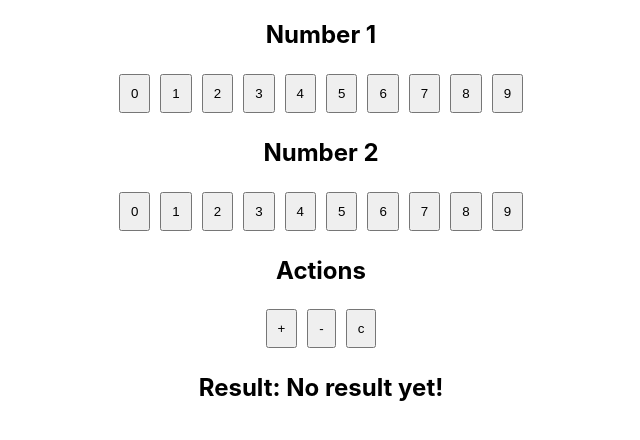
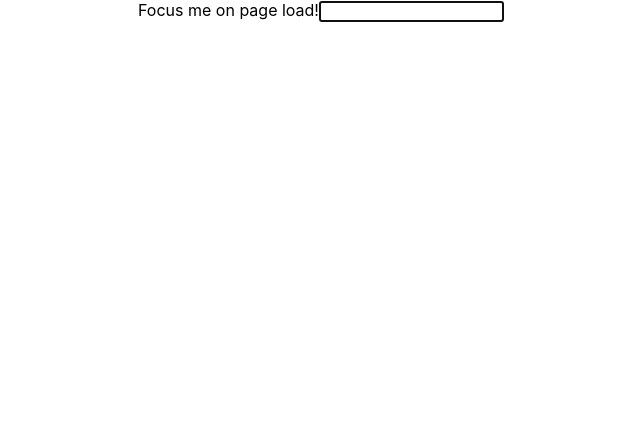
Before and after one commit to best-lucky1030/react-js-code-challenges-linkedin, a React (Create React App) app: page / in a window 1280 px wide. Shown: the top 440 px of the page, without its empty margins (319-959 px from the left). Built offline with nearby package versions, Linux system fonts and the light colour scheme.

Commit message:
add focusInput component

```diff
--- /dev/null
+++ b/src/10-focus-input/FocusInput.js
@@ -0,0 +1,15 @@
+import { useRef, useEffect } from "react";
+
+export default function FocusInput() {
+    const inputRef = useRef(null);
+    useEffect(() => {
+        inputRef.current.focus();
+    }, []);
+
+    return (
+        <div>
+            <label htmlFor="focused-input">Focus me on page load!</label>
+            <input name="focused-input" ref={inputRef}></input>
+        </div>
+    );
+}
--- a/src/App.js
+++ b/src/App.js
@@ -9,6 +9,7 @@
 import ColorPicker from './07-color-picker/ColorPicker';
 import PixelArt from './08-pixel-art/PixelArt';
 import SimpleCalculator from './09-simple-calculator/SimpleCalculator';
+import FocusInput from './10-focus-input/FocusInput';
 
 function App() {
   return (
@@ -21,7 +22,8 @@
       {/* <ToggleWindowEvent /> */}
       {/* <ColorPicker /> */}
       {/* <PixelArt /> */}
-      <SimpleCalculator />
+      {/* <SimpleCalculator /> */}
+      <FocusInput />
     </div>
   );
 }
```
